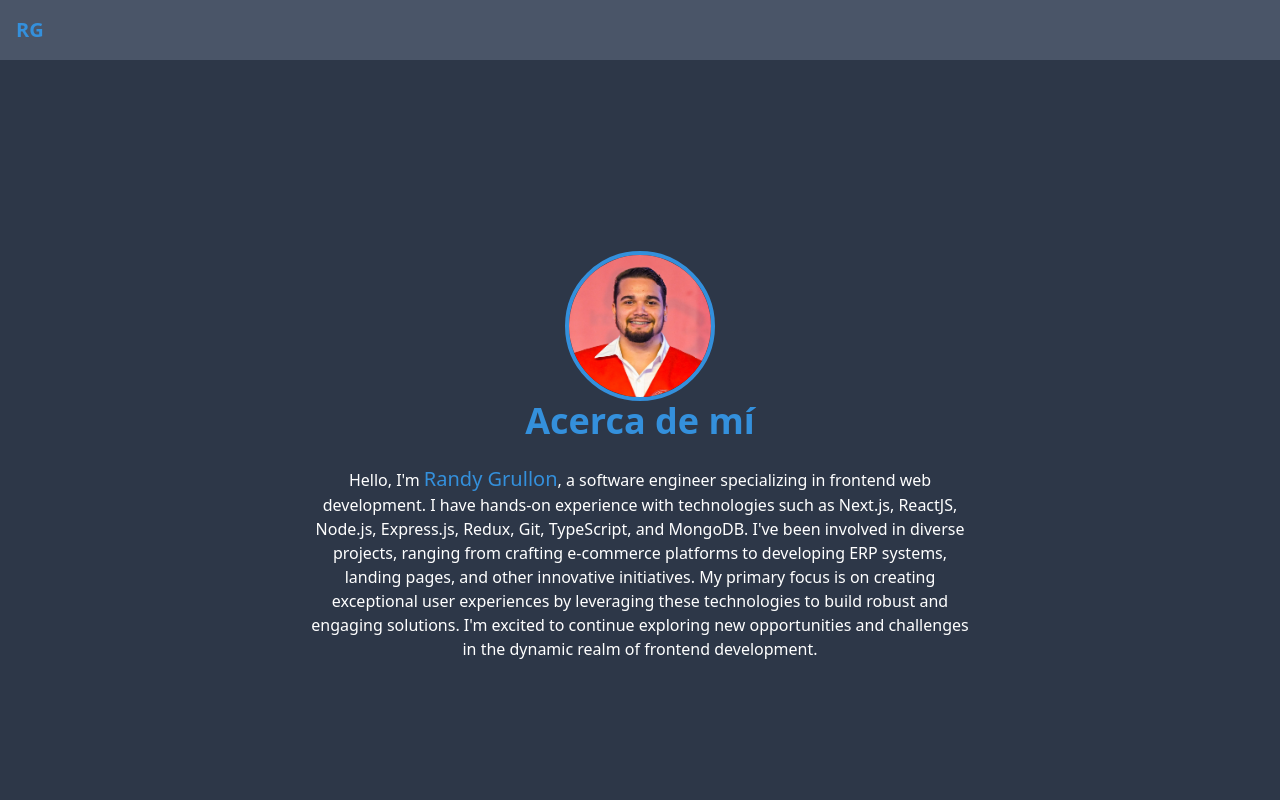
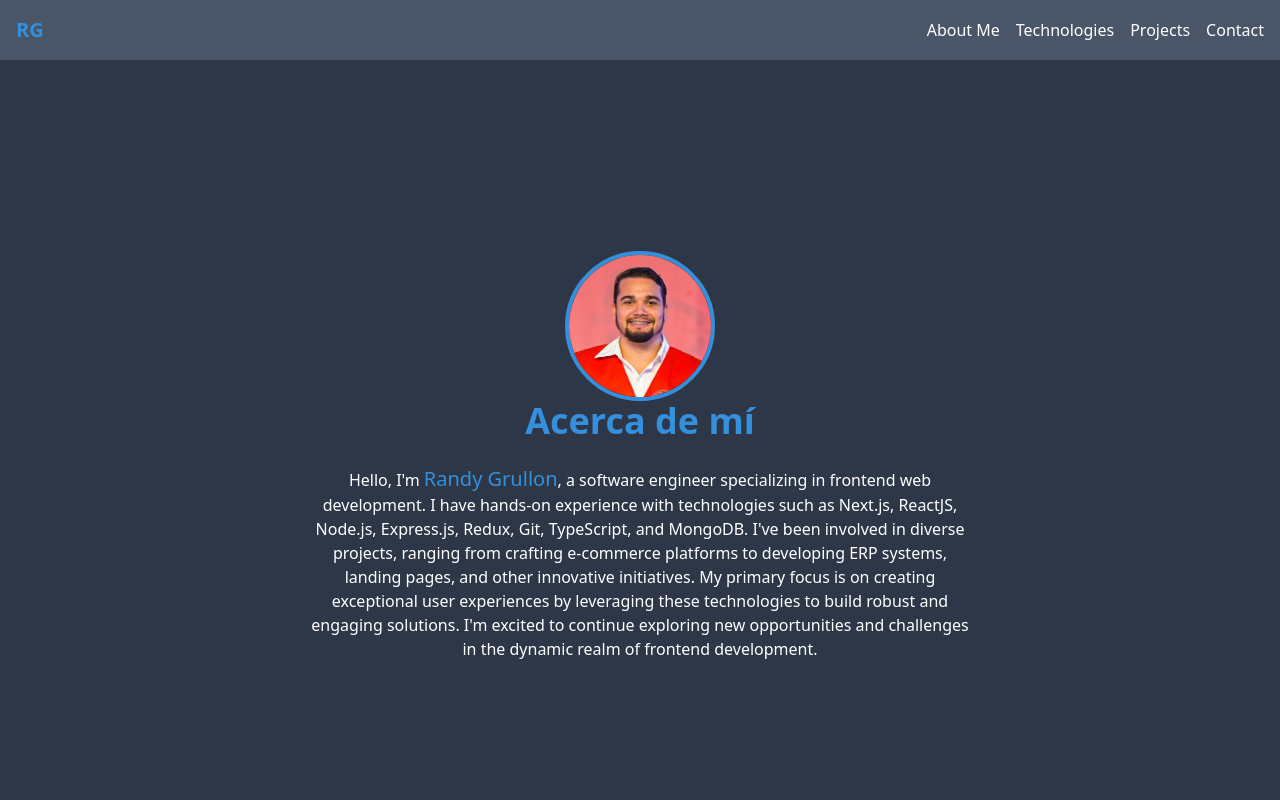
Before and after one commit to RandyGrullon/PortafolioRG, a Next.js app: page / in a window 1280 px wide. Shown: the top 800 px of the page. Built offline with nearby package versions, Linux system fonts and the light colour scheme.

Commit message:
resolving the navbar

```diff
--- a/src/components/AboutMe/index.jsx
+++ b/src/components/AboutMe/index.jsx
@@ -5,7 +5,7 @@ const AboutMe = () => {
   return (
     <section
       id="about"
-      className="pt-20  lg:h-screen flex flex-col justify-center items-center bg-gradient-to-r from-warm-300 via-warm-400 to-warm-500 text-white animate__animated animate__fadeIn"
+      className="pt-20  lg:h-screen md:h-screen  flex flex-col justify-center items-center bg-gradient-to-r from-warm-300 via-warm-400 to-warm-500 text-white animate__animated animate__fadeIn"
     >
       <div className="container mx-auto text-center p-4">
       <Image
--- a/src/components/ContactMe/index.jsx
+++ b/src/components/ContactMe/index.jsx
@@ -16,7 +16,7 @@ const ContactMe = () => {
   };
 
   return (
-    <section id="contact" className="pt-20 lg:h-screen bg-gradient-to-r from-warm-300 via-warm-400 to-warm-500 text-white animate__animated animate__fadeIn flex flex-col justify-center items-center p-4">
+    <section id="contact" className="pt-20  lg:h-screen md:h-screen  bg-gradient-to-r from-warm-300 via-warm-400 to-warm-500 text-white animate__animated animate__fadeIn flex flex-col justify-center items-center p-4">
     <div className="container mx-auto text-center">
       <h2 className="text-4xl font-bold mb-6">Contact</h2>
       <form onSubmit={handleSubmit} className="max-w-md mx-auto">
--- a/src/components/Navbar/index.jsx
+++ b/src/components/Navbar/index.jsx
@@ -1,40 +1,39 @@
 import React, { useState } from 'react';
 import { Link as ScrollLink, animateScroll as scroll } from 'react-scroll';
-import { FontAwesomeIcon } from '@fortawesome/react-fontawesome';
-import { faBars } from '@fortawesome/free-solid-svg-icons';
 
 const Navbar = () => {
-  const [menuOpen, setMenuOpen] = useState(false);
+  const [isOpen, setIsOpen] = useState(false);
 
-  const toggleMenu = () => {
-    setMenuOpen(!menuOpen);
-  };
-
-  const closeMenu = () => {
-    setMenuOpen(false);
+  const toggleNavbar = () => {
+    setIsOpen(!isOpen);
   };
 
   const scrollToTop = () => {
     scroll.scrollToTop();
-    closeMenu();
   };
 
   return (
     <nav className="bg-dark-gray-2 from-warm-300 via-warm-400 to-warm-500 p-4 fixed w-full z-10 flex justify-between items-center">
       <button onClick={scrollToTop} className="text-primary font-bold text-xl cursor-pointer">RG</button>
-      {/* Hamburger icon for mobile */}
-      <div className="md:hidden">
-        <button onClick={toggleMenu} className="text-white">
-          <FontAwesomeIcon icon={faBars} />
+      <div className="hidden md:flex space-x-4">
+        <ScrollLink to="about" smooth={true} duration={500} className="text-white cursor-pointer hover:text-primary">About Me</ScrollLink>
+        <ScrollLink to="technologies" smooth={true} duration={500} className="text-white cursor-pointer hover:text-primary">Technologies</ScrollLink>
+        <ScrollLink to="projects" smooth={true} duration={500} className="text-white cursor-pointer hover:text-primary">Projects</ScrollLink>
+        <ScrollLink to="contact" smooth={true} duration={500} className="text-white cursor-pointer hover:text-primary">Contact</ScrollLink>
+      </div>
+      <div className="md:hidden flex items-center">
+        <button onClick={toggleNavbar} className="text-white focus:outline-none">
+          <svg className="h-6 w-6" fill="none" stroke="currentColor" viewBox="0 0 24 24" xmlns="http://www.w3.org/2000/svg">
+            <path strokeLinecap="round" strokeLinejoin="round" strokeWidth="2" d="M4 6h16M4 12h16m-7 6h7"></path>
+          </svg>
         </button>
       </div>
-      {/* Dropdown menu */}
-      {menuOpen && (
-        <div className="md:hidden absolute top-14 right-0 bg-dark-gray-2 w-full text-center border-t-2">
-          <ScrollLink to="about" smooth={true} duration={500} onClick={closeMenu} className="block text-white p-4 hover:text-primary cursor-pointer">About Me</ScrollLink>
-          <ScrollLink to="technologies" smooth={true} duration={500} onClick={closeMenu} className="block text-white p-4 hover:text-primary cursor-pointer">Technologies</ScrollLink>
-          <ScrollLink to="projects" smooth={true} duration={500} onClick={closeMenu} className="block text-white p-4 hover:text-primary cursor-pointer">Projects</ScrollLink>
-          <ScrollLink to="contact" smooth={true} duration={500} onClick={closeMenu} className="block text-white p-4 hover:text-primary cursor-pointer">Contact</ScrollLink>
+      {isOpen && (
+        <div className="md:hidden fixed top-16 left-0 right-0 bg-dark-gray-2 z-20 p-4 flex flex-col items-center space-y-4">
+          <ScrollLink to="about" smooth={true} duration={500} className="text-white cursor-pointer hover:text-primary">About Me</ScrollLink>
+          <ScrollLink to="technologies" smooth={true} duration={500} className="text-white cursor-pointer hover:text-primary">Technologies</ScrollLink>
+          <ScrollLink to="projects" smooth={true} duration={500} className="text-white cursor-pointer hover:text-primary">Projects</ScrollLink>
+          <ScrollLink to="contact" smooth={true} duration={500} className="text-white cursor-pointer hover:text-primary">Contact</ScrollLink>
         </div>
       )}
     </nav>
--- a/src/components/Projects/index.jsx
+++ b/src/components/Projects/index.jsx
@@ -17,19 +17,19 @@ const Projects = () => {
       title: "Hej Selección (IKEA)",
       description:
         "Contributed to the development of the Hej Selección application for IKEA, where users can view job vacancies, register or log in, and apply for positions. Implemented features to track the application status for users.",
-      link: "https://", // Replace with your actual link
+      link: "/", // Replace with your actual link
     },
     {
       title: "ERP System (IKEA)",
       description:
         "Contributed to the development of a comprehensive ERP system, including modules for recruitment, accounting, inventory, and billing. Ensured seamless functionality and user-friendly interfaces to optimize business processes.",
-      link: "https://your-erp-system-link.com", // Replace with your actual link
+      link: "/", // Replace with your actual link
     },
     {
       title: "PokeX",
       description:
         "Welcome to our interactive Pokédex! A Next.js-powered app styled with Tailwind CSS for a seamless user experience. Explore Pokémon, mark favorites, build teams, and engage in team battles. Powered by Next.js and styled with Tailwind CSS, it promises a visually appealing and responsive design.",
-      link: "https://your-pokemon-project-link.com", // Replace with your actual link
+      link: "/", // Replace with your actual link
     },
     {
       title: "TuViaje Corporate Travel Management System",
@@ -49,7 +49,7 @@ const Projects = () => {
   return (
     <section
       id="projects"
-      className="pt-20 sm:h-screen bg-gradient-to-r from-warm-300 via-warm-400 to-warm-500 text-white animate__animated animate__fadeIn flex flex-col justify-center items-center"
+      className="pt-20  lg:h-screen md:h-screen  bg-gradient-to-r from-warm-300 via-warm-400 to-warm-500 text-white animate__animated animate__fadeIn flex flex-col justify-center items-center"
     >
       <div className="container mx-auto text-center">
         <h2 className="text-4xl font-bold mb-6 text-primary">Projects</h2>
--- a/src/components/Technologies/index.jsx
+++ b/src/components/Technologies/index.jsx
@@ -23,7 +23,7 @@ const Technologies = () => {
   return (
     <section
       id="technologies"
-      className="pt-20  lg:h-screen p-10 bg-gradient-to-r from-warm-300 via-warm-400 to-warm-500 text-white flex flex-col justify-center"
+      className="pt-20  lg:h-screen md:h-screen  bg-gradient-to-r from-warm-300 via-warm-400 to-warm-500 text-white flex flex-col justify-center"
     >
       <div className="container mx-auto text-center">
         <h2 className="text-4xl font-bold mb-6 text-primary">Technologies</h2>
```
